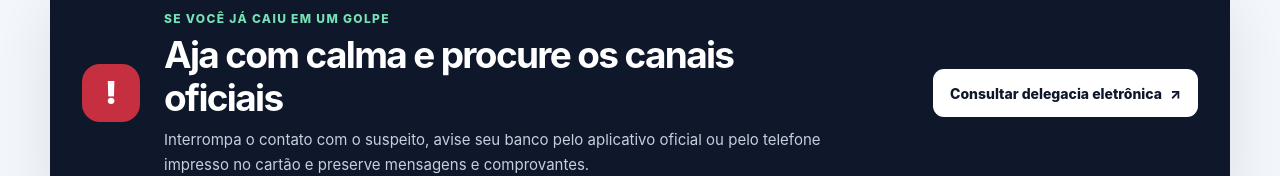
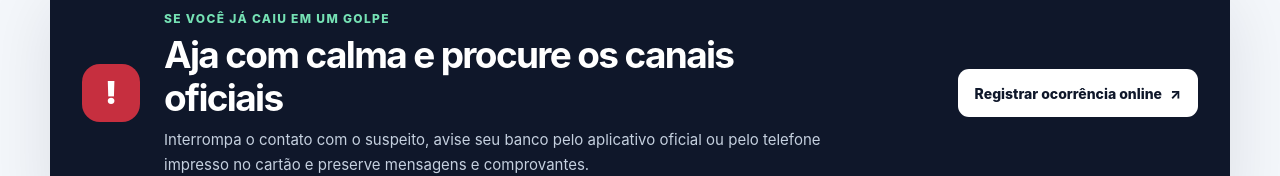
Before and after one commit to asilvamaia/e_golpe, a Next.js app in the folder web/: page / in a window 1280 px wide. Shown: the part 1899-2075 px from the top of the page. Built offline with nearby package versions, Linux system fonts and the light colour scheme.

Commit message:
fix: point incident link to Delegacia Virtual

```diff
--- a/web/app/page.tsx
+++ b/web/app/page.tsx
@@ -306,7 +306,7 @@ export default function Home() {
             <h2 id="sos-title">Aja com calma e procure os canais oficiais</h2>
             <p>Interrompa o contato com o suspeito, avise seu banco pelo aplicativo oficial ou pelo telefone impresso no cartão e preserve mensagens e comprovantes.</p>
           </div>
-          <a href="https://www.gov.br/pt-br/servicos/registrar-boletim-de-ocorrencia-policial" target="_blank" rel="noreferrer">Consultar delegacia eletrônica <span aria-hidden="true">↗</span></a>
+          <a href="https://delegaciavirtual.sinesp.gov.br/" target="_blank" rel="noreferrer">Registrar ocorrência online <span aria-hidden="true">↗</span></a>
         </section>
       </main>
 
```
